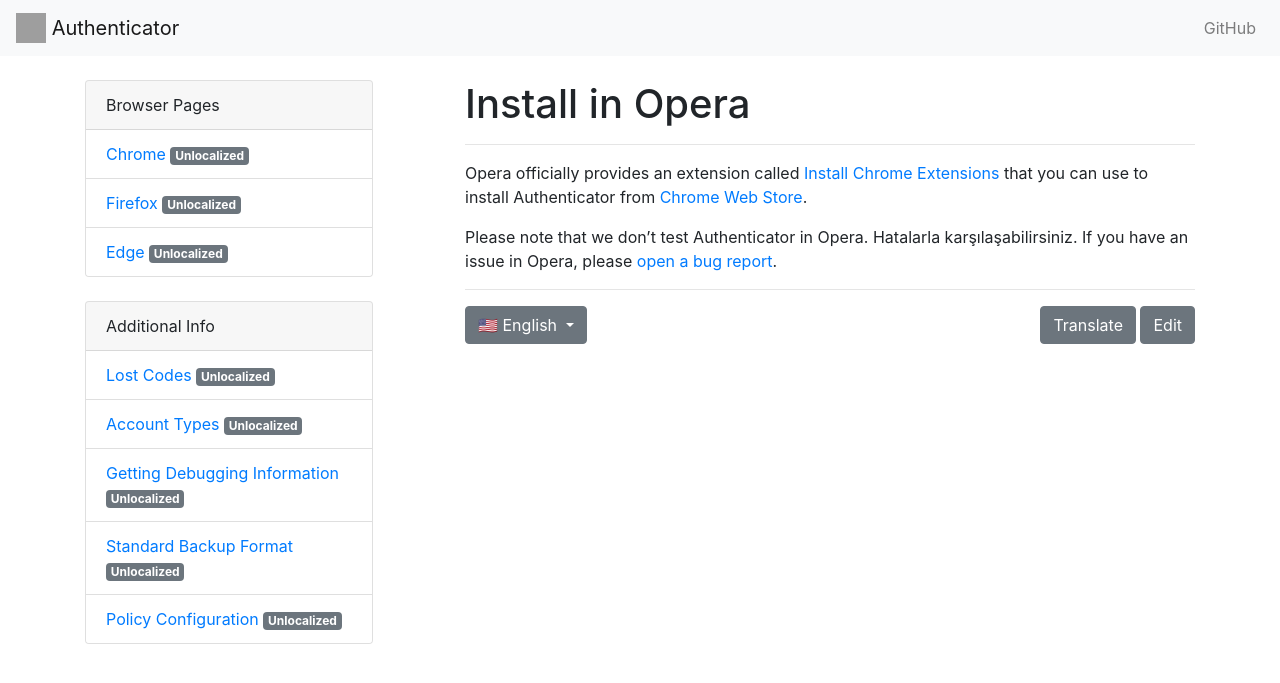
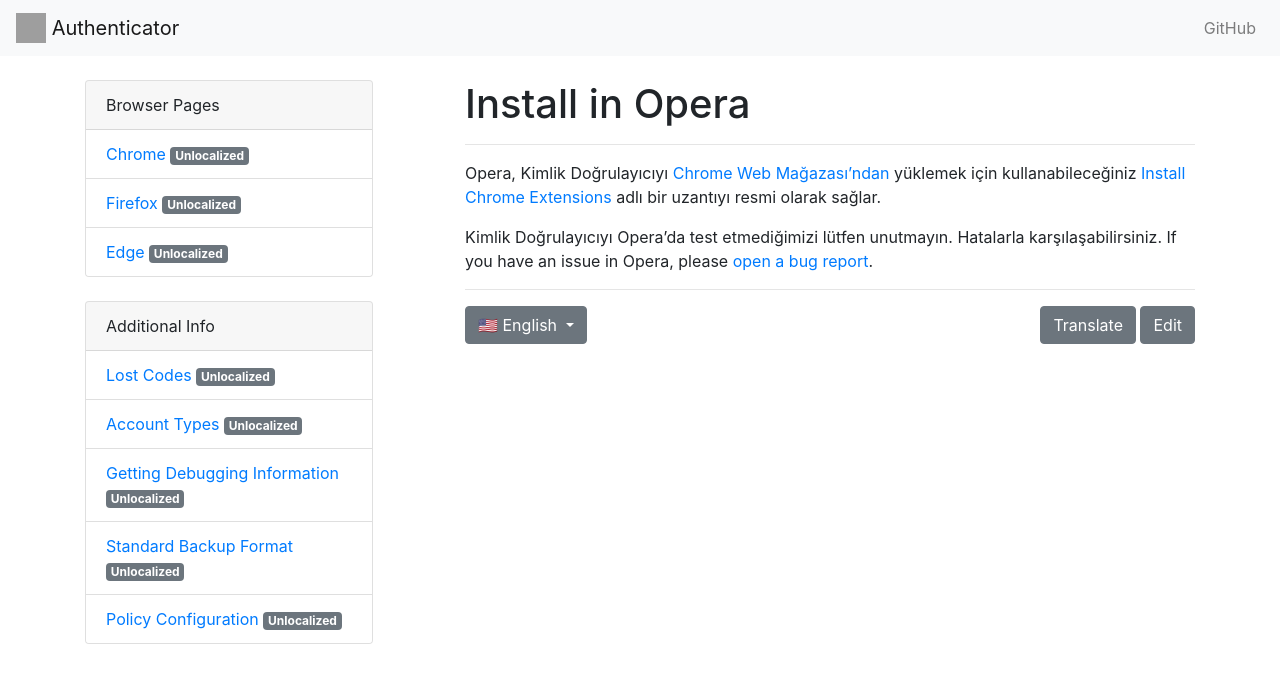
Before and after one commit to Authenticator-Extension/authenticator.cc, a Jekyll site: the page built from docs/tr/opera-install.md, in a window 1280 px wide. Shown: the top 683 px of the page. Built offline with Jekyll 4.4.1, drawn with Linux system fonts in a browser that asks for light colours; our own code applies the rules of GitHub Pages for plain Markdown files; grey boxes are pictures that could not be loaded.

Commit message:
New translations opera-install.md (Turkish)

```diff
--- a/docs/tr/opera-install.md
+++ b/docs/tr/opera-install.md
@@ -5,6 +5,6 @@
 ver: 1
 ---
 
-Opera officially provides an extension called [Install Chrome Extensions](https://addons.opera.com/en/extensions/details/install-chrome-extensions/) that you can use to install Authenticator from [Chrome Web Store](https://chrome.google.com/webstore/detail/authenticator/bhghoamapcdpbohphigoooaddinpkbai).
+Opera, Kimlik Doğrulayıcıyı [Chrome Web Mağazası'ndan ](https://chrome.google.com/webstore/detail/authenticator/bhghoamapcdpbohphigoooaddinpkbai) yüklemek için kullanabileceğiniz [Install Chrome Extensions ](https://addons.opera.com/en/extensions/details/install-chrome-extensions/) adlı bir uzantıyı resmi olarak sağlar.
 
-Please note that we don't test Authenticator in Opera. Hatalarla karşılaşabilirsiniz. If you have an issue in Opera, please [open a bug report](https://github.com/Authenticator-Extension/Authenticator/issues/new/choose).
+Kimlik Doğrulayıcıyı Opera'da test etmediğimizi lütfen unutmayın. Hatalarla karşılaşabilirsiniz. If you have an issue in Opera, please [open a bug report](https://github.com/Authenticator-Extension/Authenticator/issues/new/choose).
```
